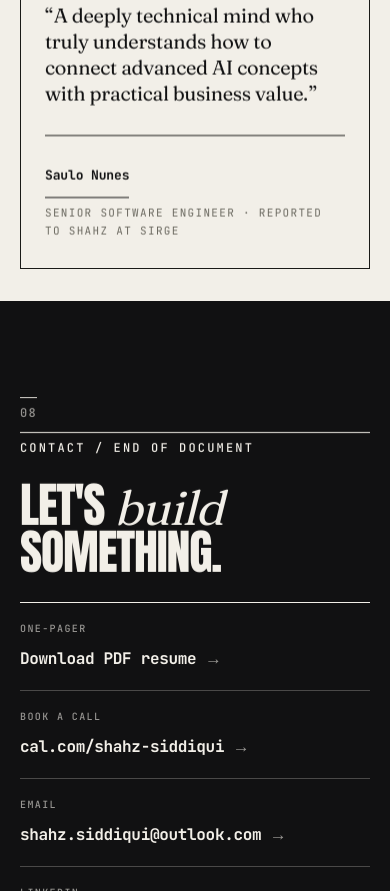
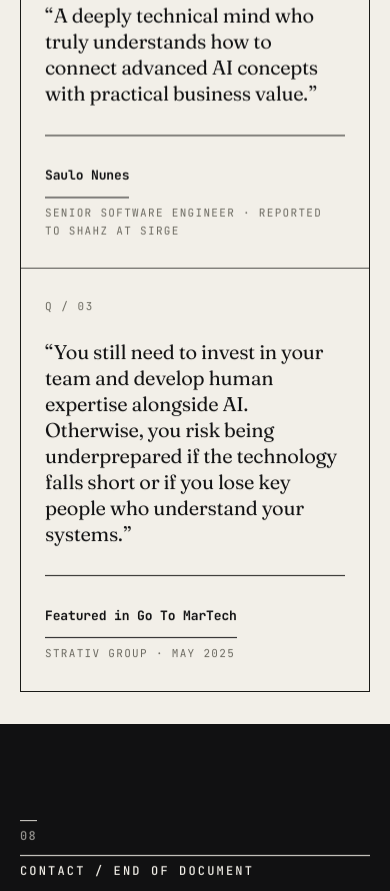
Before and after one commit to ShahzDevAventures/portfolio, a plain HTML site: page index.html in a window 390 px wide. Shown: the part 10150-11041 px from the top of the page. Drawn offline with Linux system fonts and the light colour scheme.

Commit message:
References: add Q/03 (Strativ Group / Go To MarTech feature)
3-card grid on desktop (max-width 1040 → 1280); mobile stack unchanged.
Bottom-row anchoring already in place via .reference-attr margin-top: auto.

```diff
--- a/index.html
+++ b/index.html
@@ -500,6 +500,14 @@
         <div class="reference-meta">Senior Software Engineer · Reported to Shahz at Sirge</div>
       </div>
     </article>
+    <article class="reference-cell fade-in delay-2">
+      <div class="reference-num">Q / 03</div>
+      <blockquote class="reference-quote">You still need to invest in your team and develop human expertise alongside AI. Otherwise, you risk being underprepared if the technology falls short or if you lose key people who understand your systems.</blockquote>
+      <div class="reference-attr">
+        <a href="https://www.linkedin.com/pulse/cdps-startups-empowering-smaller-brands-ai-talk-shahz-ben-reeder-t8eqe/" target="_blank" rel="noopener noreferrer" class="reference-name">Featured in Go To MarTech</a>
+        <div class="reference-meta">Strativ Group · May 2025</div>
+      </div>
+    </article>
   </div>
 </section>
 
--- a/styles/approach.css
+++ b/styles/approach.css
@@ -9,10 +9,10 @@
 
 .references-grid {
   display: grid;
-  grid-template-columns: repeat(2, 1fr);
+  grid-template-columns: repeat(3, 1fr);
   gap: 0;
   border: 1px solid var(--rule);
-  max-width: 1040px;
+  max-width: 1280px;
   margin: 0 auto;
 }
 
```
